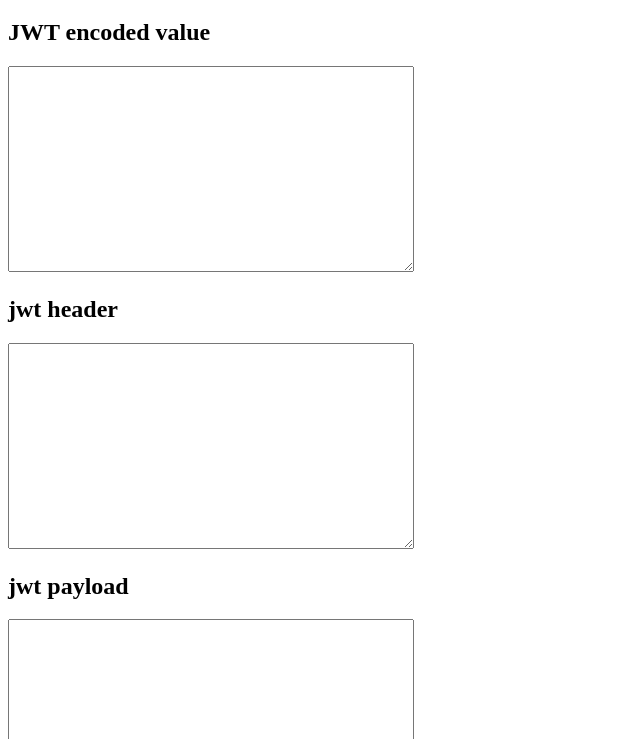
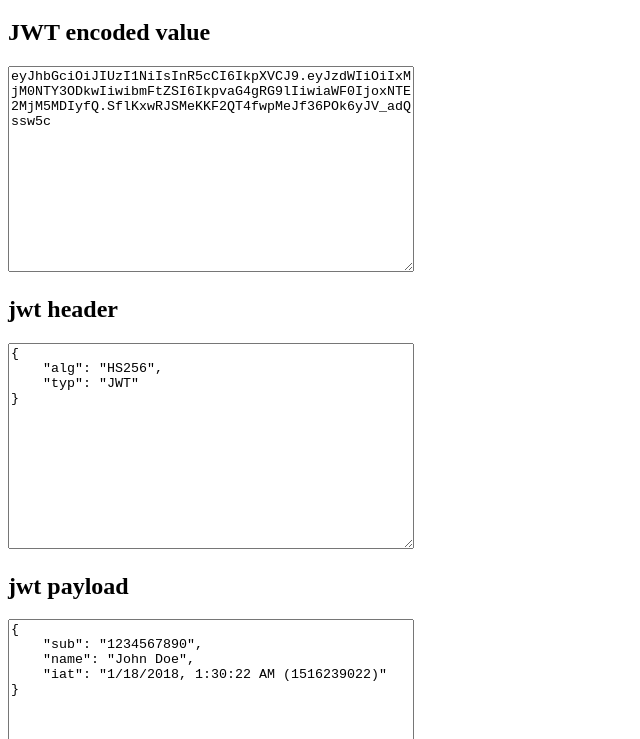
Before and after one commit to xta/jwt-datetime, a plain HTML site: page index.html in a window 1280 px wide. Shown: the part 61-800 px from the top of the page, without its empty margins (0-640 px from the left). Drawn offline with Linux system fonts and the light colour scheme.

Commit message:
add placeholder value for JWT encoded input

```diff
--- a/index.html
+++ b/index.html
@@ -20,7 +20,8 @@
 <body>
     <h1>JWT datetime (all local)</h1>
     <h2>JWT encoded value</h2>
-    <textarea id="input" oninput="calc();"></textarea><br />
+    <textarea id="input"
+        oninput="calc();">eyJhbGciOiJIUzI1NiIsInR5cCI6IkpXVCJ9.eyJzdWIiOiIxMjM0NTY3ODkwIiwibmFtZSI6IkpvaG4gRG9lIiwiaWF0IjoxNTE2MjM5MDIyfQ.SflKxwRJSMeKKF2QT4fwpMeJf36POk6yJV_adQssw5c</textarea><br />
     <h2>jwt header</h2>
     <textarea id="header"></textarea><br />
     <h2>jwt payload</h2>
@@ -58,6 +59,7 @@
             }
             return updated
         }
+        calc();
         enc();
         function calc() {
             var input = document.getElementById('input');
```
